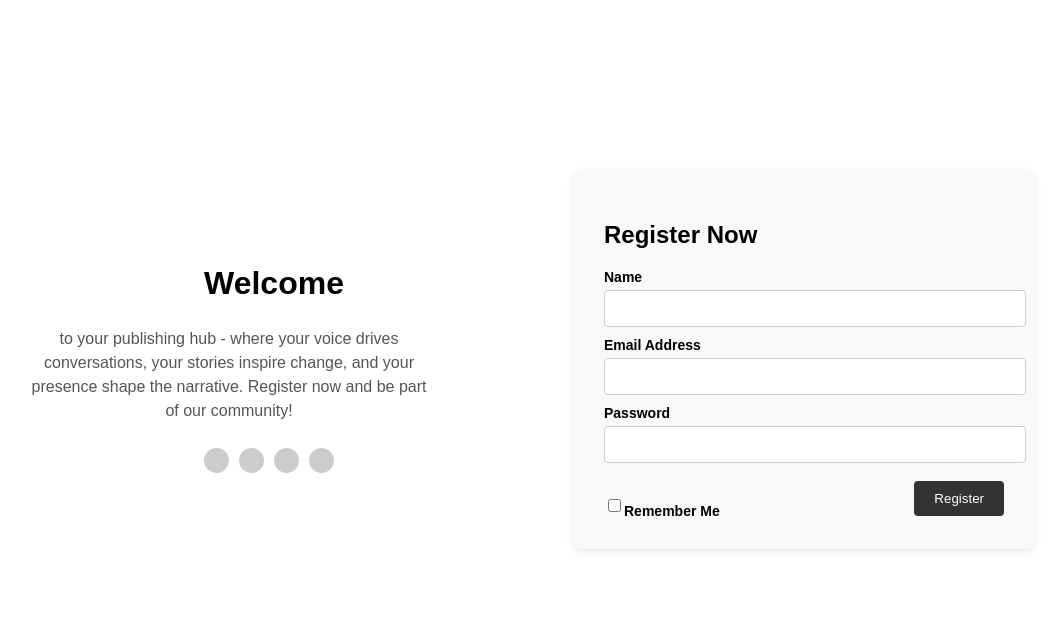
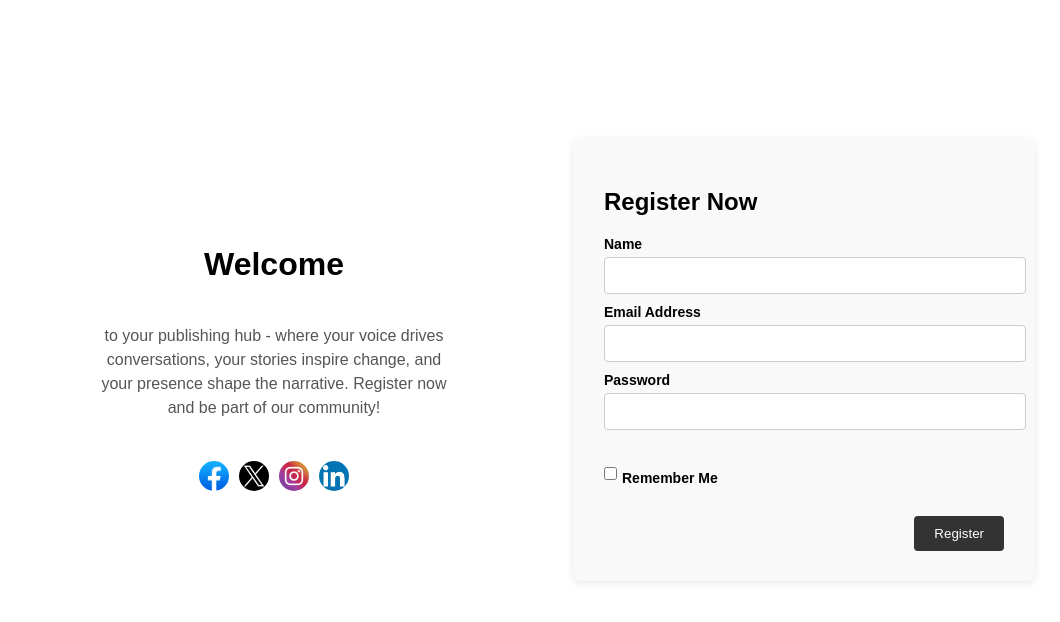
Before and after one commit to timt29/FYPGRP26, a Flask app: page /register in a window 1280 px wide. Shown: the part 54-676 px from the top of the page, without its empty margins (111-1171 px from the left). Run offline with Flask 3, Linux system fonts and the light colour scheme.

Commit message:
buttons changes

```diff
--- a/static/css/register.css
+++ b/static/css/register.css
@@ -56,9 +56,14 @@ body {
 /* Left welcome text */
 .welcome {
   flex: 1;
-  max-width: 500px; /* constrains width so text wraps nicely */
-  text-align: center; /* centers text */
+  max-width: 500px;
+  display: flex;            /* make it a flex container */
+  flex-direction: column;   /* stack children vertically */
+  justify-content: center;  /* vertical centering */
+  align-items: center;      /* horizontal centering */
+  text-align: center;       /* text is centered */
 }
+
 .welcome h1 {
   font-size: 32px;
   margin-bottom: 20px;
@@ -67,7 +72,7 @@ body {
   font-size: 16px;
   color: #555;
   line-height: 1.5;
-  max-width: 400px; /* Adjust width as needed */
+  max-width: 360px; /* Adjust width as needed */
   word-wrap: break-word;
 }
 .social-icons {
@@ -127,18 +132,25 @@ body {
 
 .form-bottom {
   display: flex;
-  justify-content: space-between; /* pushes checkbox left, button right */
-  align-items: center;
-  margin-top: 15px; /* spacing below password */
+  flex-direction: column;
+  align-items: flex-start;
+  margin-top: 15px;
+  gap: 10px; /* spacing between checkbox and button */
 }
 
 .form-bottom .remember {
   display: flex;
-  align-items: center;
+  align-items: center;  /* center checkbox and label */
+  gap: 5px;
+}
+
+.form-bottom .remember input[type="checkbox"] {
+  vertical-align: middle;
+  margin: 0;
 }
 
 .form-bottom button {
-  margin-top: 0; /* remove previous margin if any */
+  align-self: flex-end; /* push register button to right */
 }
 
 .form-links {
@@ -168,3 +180,22 @@ body {
   padding: 0 10px;
   color: #555;
 }
+
+.social-icons {
+  margin-top: 20px;
+  display: flex;
+  gap: 10px; /* space between icons */
+  justify-content: center; /* center horizontally */
+}
+
+.social-icons img {
+  width: 30px;
+  height: 30px;
+  object-fit: contain;
+  border-radius: 50%; /* optional: makes them circular */
+  transition: transform 0.2s;
+}
+
+.social-icons img:hover {
+  transform: scale(1.1); /* small hover effect */
+}
--- a/templates/register.html
+++ b/templates/register.html
@@ -28,7 +28,18 @@
         Register now and be part of our community!
       </p>
       <div class="social-icons">
-        <span></span><span></span><span></span><span></span>
+        <a href="https://facebook.com" target="_blank">
+          <img src="{{ url_for('static', filename='img/facebook.png') }}" alt="Facebook" />
+        </a>
+        <a href="https://x.com" target="_blank">
+          <img src="{{ url_for('static', filename='img/x.png') }}" alt="X" />
+        </a>
+        <a href="https://instagram.com" target="_blank">
+          <img src="{{ url_for('static', filename='img/instagram.png') }}" alt="Instagram" />
+        </a>
+        <a href="https://linkedin.com" target="_blank">
+          <img src="{{ url_for('static', filename='img/linkedin.png') }}" alt="LinkedIn" />
+        </a>
       </div>
     </div>
 
```
Also changed, not shown: templates/login.html (+12 -1 lines), static/img/facebook.png (added), static/img/instagram.png (added), static/img/linkedin.png (added), static/img/x.png (added).
